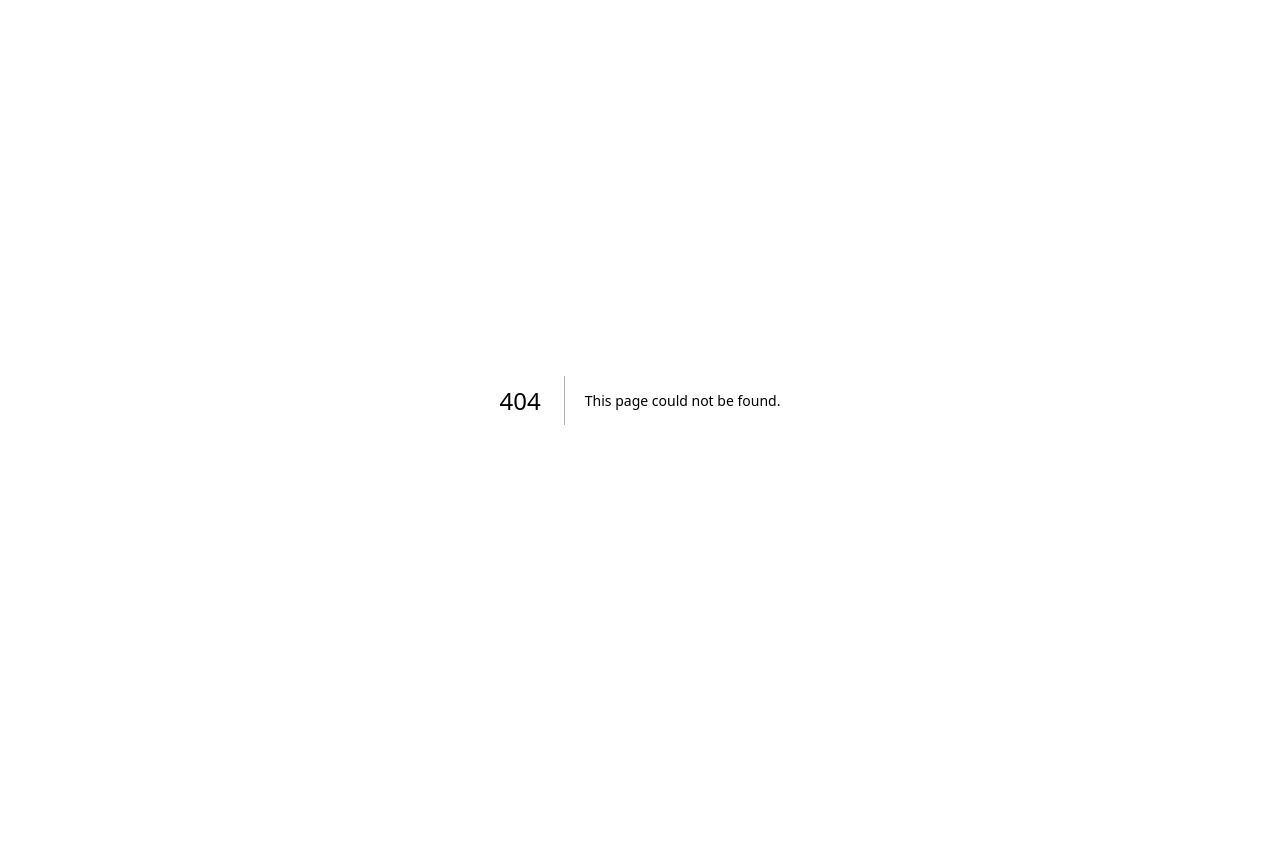
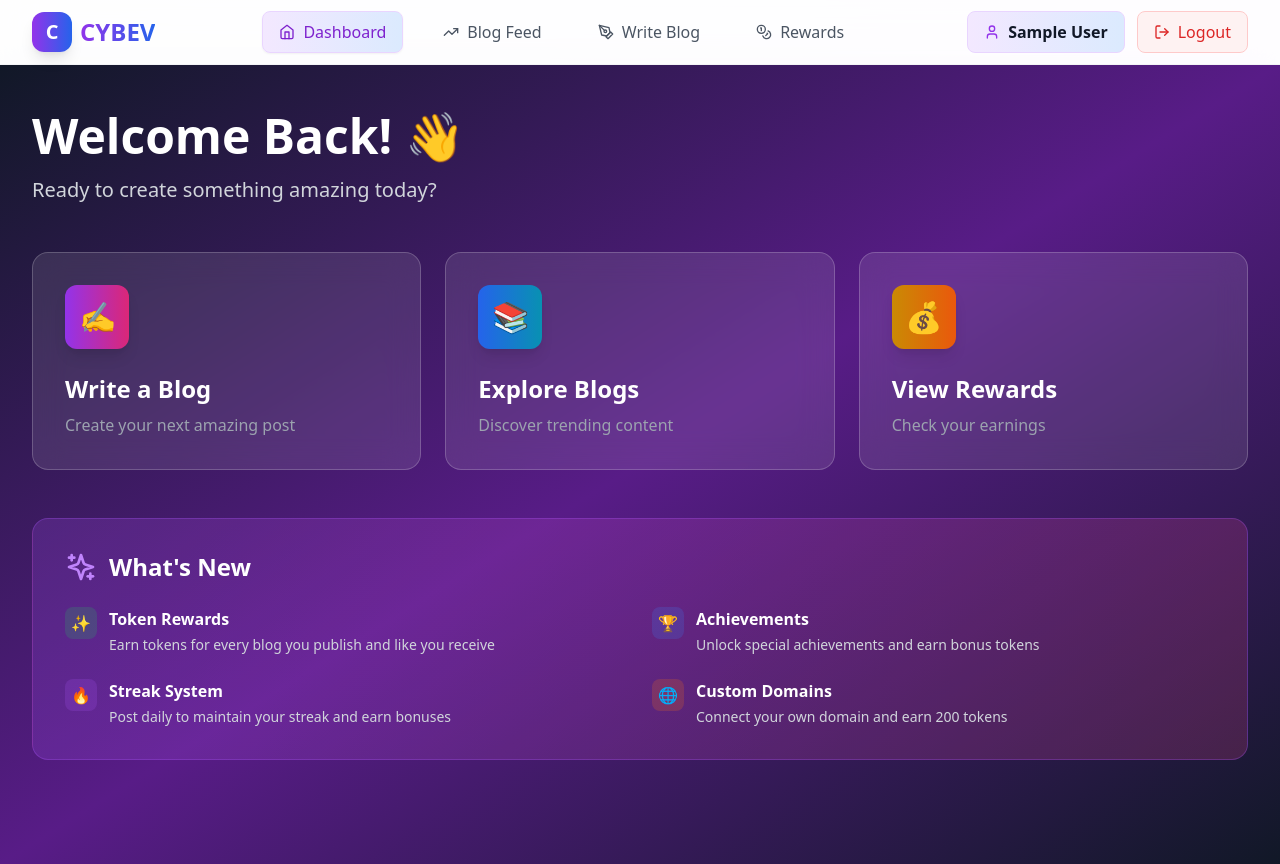
Before and after one commit to cybev1/cybev-frontend, a Next.js app: page /dashboard in a window 1280 px wide. Before the commit this address had no page. Before the commit the page ends 800 px from the top, so only its background shows below. Built offline with nearby package versions, Linux system fonts and the light colour scheme; sample sign-in values are in the browser's storage.

Commit message:
Add Dashboard component with quick actions and highlights

```diff
--- /dev/null
+++ b/src/pages/dashboard.jsx
@@ -0,0 +1,129 @@
+import { useEffect } from 'react';
+import { useRouter } from 'next/router';
+import Link from 'next/link';
+import AppLayout from '@/components/Layout/AppLayout';
+import { PenTool, TrendingUp, Coins, Sparkles } from 'lucide-react';
+
+export default function Dashboard() {
+  const router = useRouter();
+
+  useEffect(() => {
+    const token = localStorage.getItem('token');
+    if (!token) {
+      router.push('/auth/login');
+    }
+  }, [router]);
+
+  const quickActions = [
+    {
+      title: 'Write a Blog',
+      description: 'Create your next amazing post',
+      icon: PenTool,
+      href: '/blog/create',
+      gradient: 'from-purple-600 to-pink-600',
+      emoji: '✍️'
+    },
+    {
+      title: 'Explore Blogs',
+      description: 'Discover trending content',
+      icon: TrendingUp,
+      href: '/blog',
+      gradient: 'from-blue-600 to-cyan-600',
+      emoji: '📚'
+    },
+    {
+      title: 'View Rewards',
+      description: 'Check your earnings',
+      icon: Coins,
+      href: '/rewards/dashboard',
+      gradient: 'from-yellow-600 to-orange-600',
+      emoji: '💰'
+    }
+  ];
+
+  return (
+    <AppLayout>
+      <div className="min-h-screen bg-gradient-to-br from-gray-900 via-purple-900 to-gray-900">
+        <div className="max-w-7xl mx-auto px-4 sm:px-6 lg:px-8 py-12">
+          {/* Welcome Section */}
+          <div className="mb-12">
+            <h1 className="text-4xl md:text-5xl font-bold text-white mb-4">
+              Welcome Back! 👋
+            </h1>
+            <p className="text-xl text-gray-300">
+              Ready to create something amazing today?
+            </p>
+          </div>
+
+          {/* Quick Actions */}
+          <div className="grid grid-cols-1 md:grid-cols-3 gap-6 mb-12">
+            {quickActions.map((action, idx) => {
+              const Icon = action.icon;
+              return (
+                <Link key={idx} href={action.href}>
+                  <div className="group bg-white/10 backdrop-blur-lg border border-white/20 rounded-2xl p-8 hover:bg-white/15 hover:border-purple-500/50 transition-all cursor-pointer">
+                    <div className={`w-16 h-16 bg-gradient-to-r ${action.gradient} rounded-xl flex items-center justify-center text-3xl mb-6 group-hover:scale-110 transition-transform shadow-lg`}>
+                      {action.emoji}
+                    </div>
+                    <h3 className="text-2xl font-bold text-white mb-2 group-hover:text-purple-400 transition-colors">
+                      {action.title}
+                    </h3>
+                    <p className="text-gray-400">
+                      {action.description}
+                    </p>
+                  </div>
+                </Link>
+              );
+            })}
+          </div>
+
+          {/* Feature Highlights */}
+          <div className="bg-gradient-to-r from-purple-500/20 to-pink-500/20 border border-purple-500/30 rounded-2xl p-8">
+            <div className="flex items-center gap-3 mb-6">
+              <Sparkles className="w-8 h-8 text-purple-400" />
+              <h2 className="text-2xl font-bold text-white">What's New</h2>
+            </div>
+            <div className="grid grid-cols-1 md:grid-cols-2 gap-6 text-gray-300">
+              <div className="flex items-start gap-3">
+                <div className="w-8 h-8 bg-green-500/20 rounded-lg flex items-center justify-center flex-shrink-0">
+                  ✨
+                </div>
+                <div>
+                  <h4 className="font-semibold text-white mb-1">Token Rewards</h4>
+                  <p className="text-sm">Earn tokens for every blog you publish and like you receive</p>
+                </div>
+              </div>
+              <div className="flex items-start gap-3">
+                <div className="w-8 h-8 bg-blue-500/20 rounded-lg flex items-center justify-center flex-shrink-0">
+                  🏆
+                </div>
+                <div>
+                  <h4 className="font-semibold text-white mb-1">Achievements</h4>
+                  <p className="text-sm">Unlock special achievements and earn bonus tokens</p>
+                </div>
+              </div>
+              <div className="flex items-start gap-3">
+                <div className="w-8 h-8 bg-purple-500/20 rounded-lg flex items-center justify-center flex-shrink-0">
+                  🔥
+                </div>
+                <div>
+                  <h4 className="font-semibold text-white mb-1">Streak System</h4>
+                  <p className="text-sm">Post daily to maintain your streak and earn bonuses</p>
+                </div>
+              </div>
+              <div className="flex items-start gap-3">
+                <div className="w-8 h-8 bg-orange-500/20 rounded-lg flex items-center justify-center flex-shrink-0">
+                  🌐
+                </div>
+                <div>
+                  <h4 className="font-semibold text-white mb-1">Custom Domains</h4>
+                  <p className="text-sm">Connect your own domain and earn 200 tokens</p>
+                </div>
+              </div>
+            </div>
+          </div>
+        </div>
+      </div>
+    </AppLayout>
+  );
+}
```
